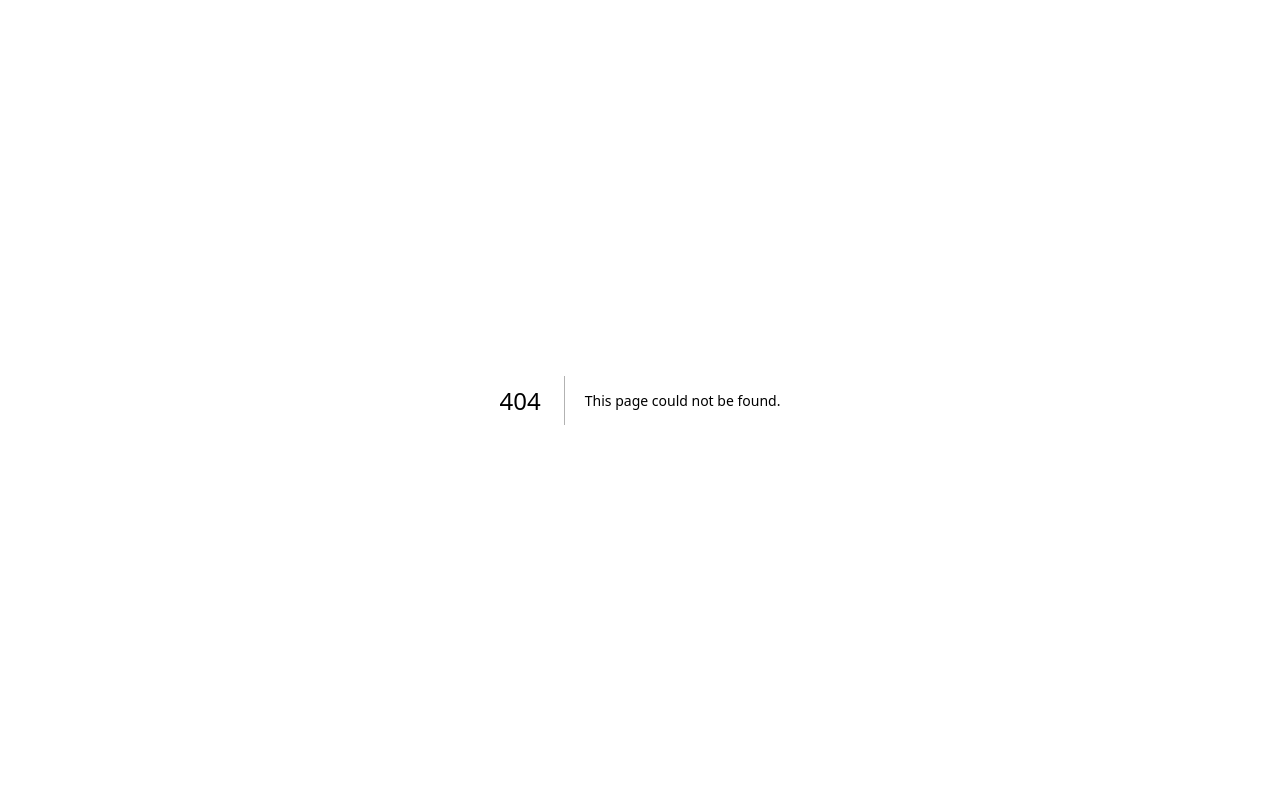
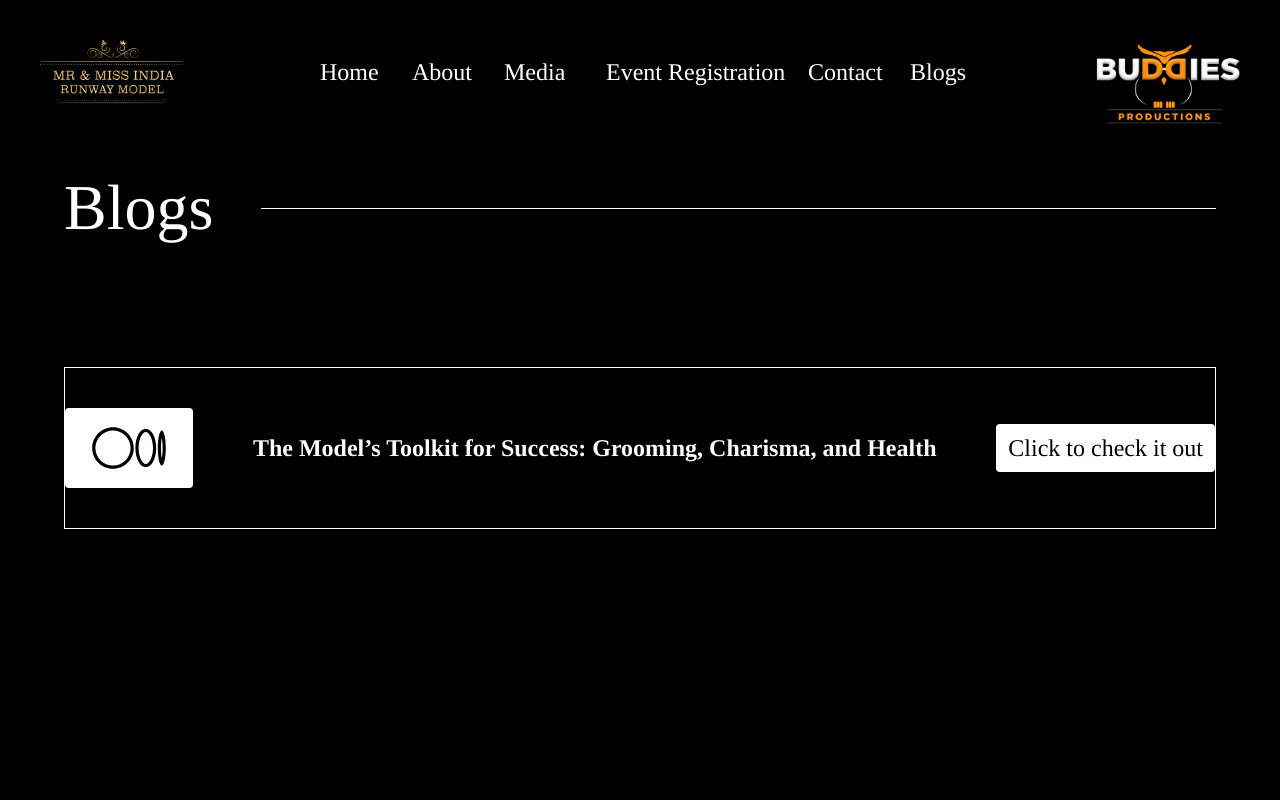
Before and after one commit to Buddies-Production/BuddiesFashionApp, a Next.js app: page /blogs in a window 1280 px wide. Before the commit this address had no page. Shown: the top 800 px of the page. Built offline with nearby package versions, Linux system fonts and the light colour scheme; a web font is replaced by a local one.

Commit message:
add blog

```diff
--- a/public/index.ts
+++ b/public/index.ts
@@ -46,8 +46,10 @@ import AboutEventTen from "./about-event/Screenshot 2023-10-17 at 6.48.40 PM.png
 import AboutEventEleven from "./about-event/Screenshot 2023-10-17 at 6.49.20 PM.png";
 import AboutEventTwelve from "./about-event/Screenshot 2023-10-17 at 6.50.35 PM.png";
 import AboutEventThirteen from "./about-event/Screenshot 2023-10-17 at 6.51.17 PM.png";
+import MediumLogoSvg from "./medium_logo.svg";
 
 export {
+	MediumLogoSvg,
 	AboutEventThirteen,
 	AboutEventTwelve,
 	AboutEventEleven,
--- /dev/null
+++ b/src/app/blogs/page.tsx
@@ -0,0 +1,78 @@
+import clsx from "clsx";
+import { NavBar } from "../components/client";
+import { Footer } from "../components/server";
+import Image from "next/image";
+import { MediumLogoSvg } from "../../../public";
+import Link from "next/link";
+
+export default function Blogs() {
+	return (
+		<div className="bg-black">
+			<NavBar />
+			<div className={clsx("px-[30px] py-40", "lg:px-16")}>
+				<div className="w-full flex justify-between items-center">
+					<p
+						className={clsx(
+							"text-[32px] whitespace-nowrap",
+							"lg:text-[64px]"
+						)}
+					>
+						Blogs
+					</p>
+					<div
+						className={clsx(
+							"w-full h-px ml-5 bg-white",
+							"lg:ml-12"
+						)}
+					/>
+				</div>
+
+				<div className="flex flex-col items-center justify-center h-96">
+					<div
+						className={clsx(
+							"w-full flex items-center justify-between border border-white",
+							"lg:py-10"
+						)}
+					>
+						<Link
+							href={
+								"https://medium.com/@d2rmrmissindia/the-models-toolkit-for-success-grooming-charisma-and-health-643d1926309c"
+							}
+							className={clsx("h-10 w-20", "lg:h-20 lg:w-32")}
+						>
+							<Image
+								src={MediumLogoSvg}
+								alt="Medium svg for website"
+								className="h-full w-full bg-white rounded"
+							/>
+						</Link>
+						<Link
+							href={
+								"https://medium.com/@d2rmrmissindia/the-models-toolkit-for-success-grooming-charisma-and-health-643d1926309c"
+							}
+							className={clsx(
+								"text-white text-base font-bold mx-5",
+								"lg:text-2xl"
+							)}
+						>
+							The Model’s Toolkit for Success: Grooming, Charisma,
+							and Health
+						</Link>
+						<Link
+							href={
+								"https://medium.com/@d2rmrmissindia/the-models-toolkit-for-success-grooming-charisma-and-health-643d1926309c"
+							}
+							className={clsx(
+								"text-center bg-white text-black px-3 py-2 text-xs rounded",
+								"lg:text-2xl"
+							)}
+						>
+							Click to check it out
+						</Link>
+					</div>
+				</div>
+			</div>
+			<Footer />
+		</div>
+	);
+}
--- a/src/app/components/client/NavBar.tsx
+++ b/src/app/components/client/NavBar.tsx
@@ -139,6 +139,16 @@ const NavBar = () => {
 				>
 					Contact
 				</Link>
+				<Link
+					href="/blogs"
+					className={clsx(
+						"whitespace-nowrap",
+						"cursor-pointer w-[50px]",
+						"hover:font-bold"
+					)}
+				>
+					Blogs
+				</Link>
 			</div>
 
 			{/* Mobile Navbar */}
@@ -184,6 +194,9 @@ const NavBar = () => {
 					<Link href="/contact-us" className="cursor-pointer">
 						Contact
 					</Link>
+					<Link href="/blogs" className="cursor-pointer">
+						Blogs
+					</Link>
 				</div>
 			</div>
 		</div>
```
Also changed, not shown: public/medium_logo.svg (added).
